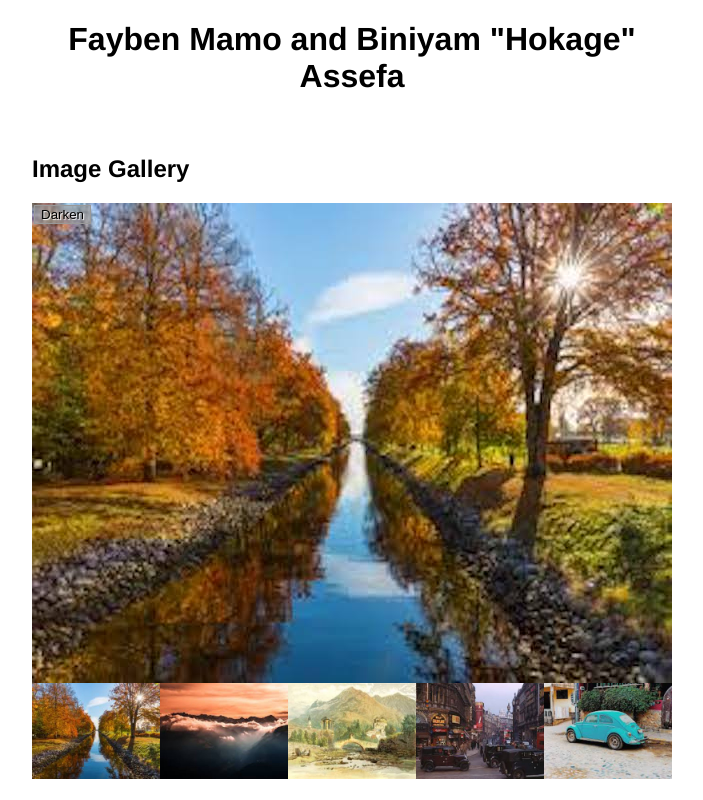
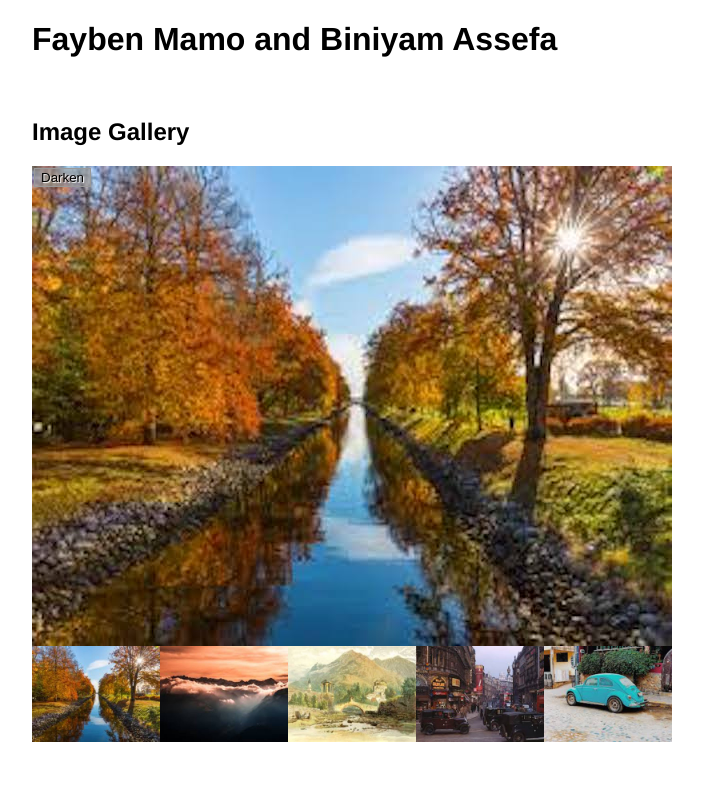
Before and after one commit to FaybenM/FaybenM.github.io, a website: page assignment_2/index.html in a window 1280 px wide. Shown: the whole page, without its empty margins (288-991 px from the left). Drawn offline with Linux system fonts and the light colour scheme; files whose address does not match are found by name.

Commit message:
Update index.html

```diff
--- a/assignment_2/index.html
+++ b/assignment_2/index.html
@@ -10,7 +10,7 @@
   </head>
 
   <body>
-    <h1>Fayben Mamo and Biniyam "Hokage" Assefa</h1>
+    <h1>Fayben Mamo and Biniyam  Assefa</h1>
     <br>
     <h2>Image Gallery</h2>
 
```
